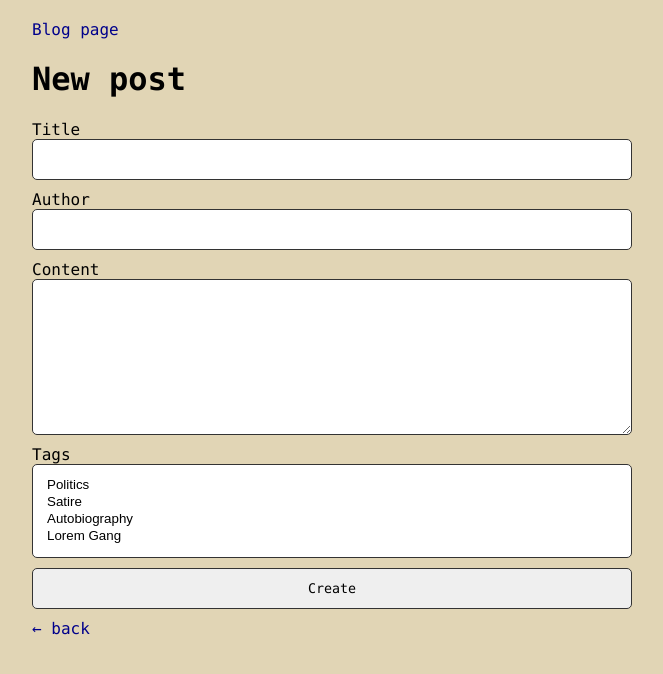
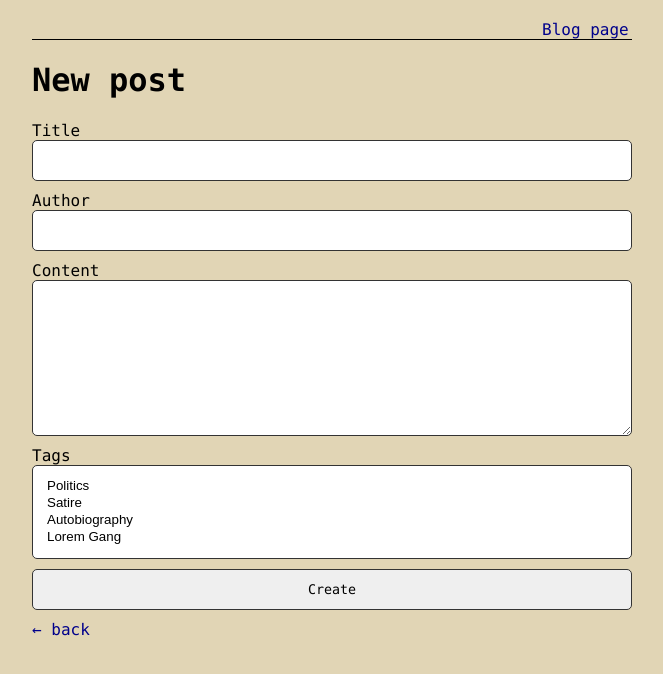
Before and after one commit to bellen01/Blogg-gruppuppgift, a plain HTML site: page blog-client-template/admin/create-post.html in a window 1280 px wide. Shown: the whole page, without its empty margins (308-971 px from the left). Drawn offline with Linux system fonts and the light colour scheme.

Commit message:
Renamed some things to make css work

```diff
--- a/blog-client-template/admin/create-post.html
+++ b/blog-client-template/admin/create-post.html
@@ -9,8 +9,8 @@
 
 <body>
     <main id="container">
-        <div>
-            <a href="../index.html" id="blogPageLink">Blog page</a>
+        <div id="bloglink-container">
+            <a href="../index.html" id="bloglink">Blog page</a>
         </div>
         <h1>New post</h1>
         <div id="error-messages"></div>
```
